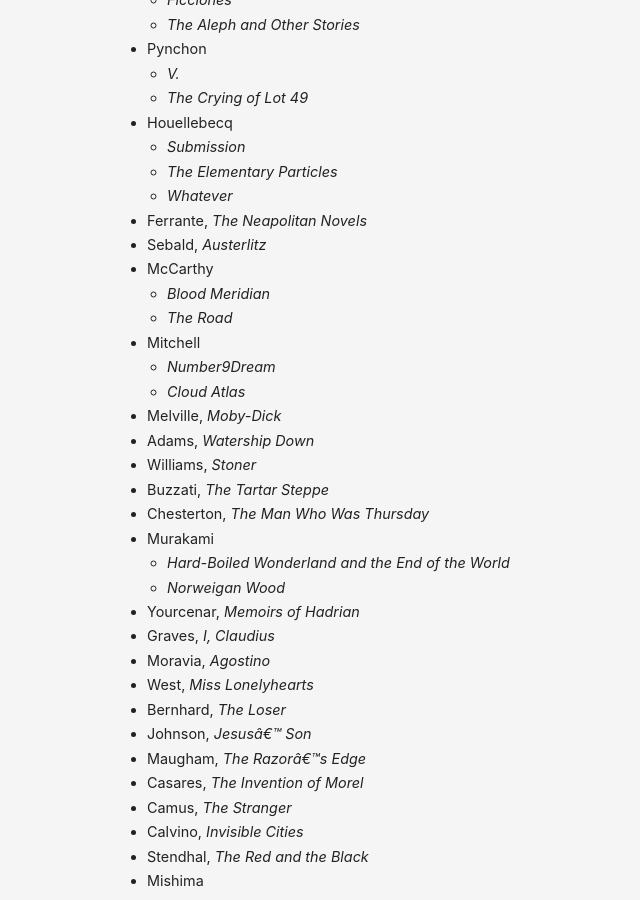
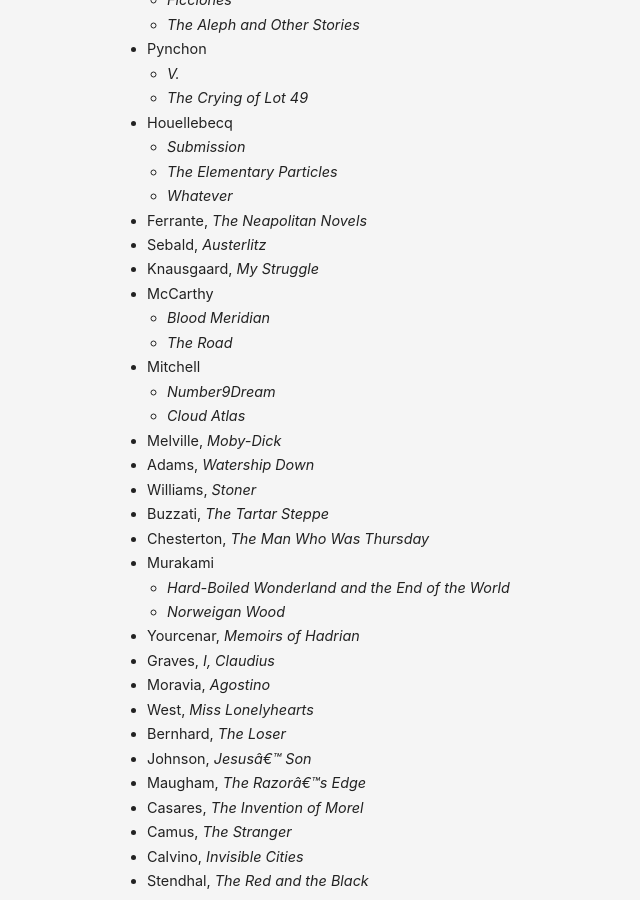
Before and after one commit to danschlz/danschulz.github.io, a Jekyll site: the page built from books.md, in a window 1280 px wide and 900 px high, scrolled down 3222 px. Shown: the whole window, without its empty margins (233-873 px from the left). Built offline with Jekyll 4.4.1, drawn with Linux system fonts in a browser that asks for light colours.

Commit message:
Update books.md

```diff
--- a/books.md
+++ b/books.md
@@ -176,6 +176,7 @@ Jump to:
   - _Whatever_
 - Ferrante, _The Neapolitan Novels_
 - Sebald, _Austerlitz_
+- Knausgaard, _My Struggle_
 - McCarthy
   - _Blood Meridian_
   - _The Road_
```
